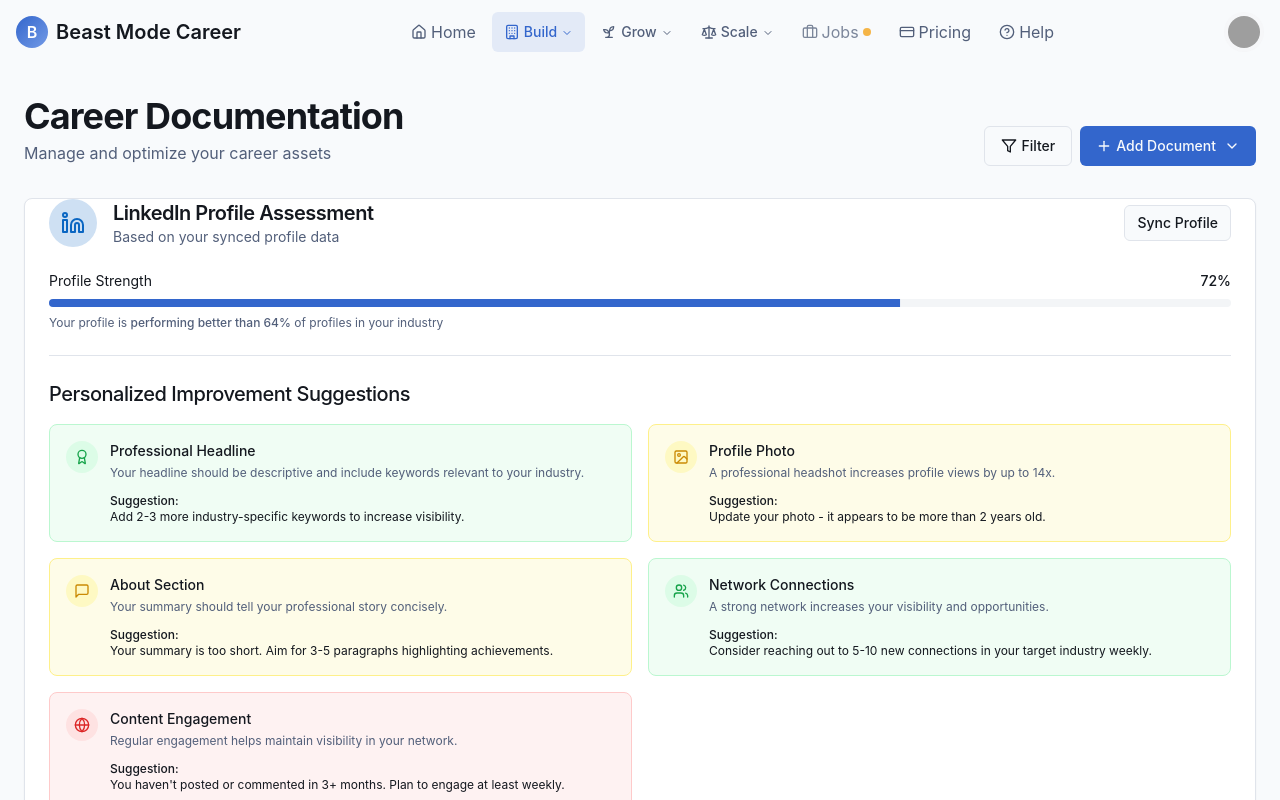
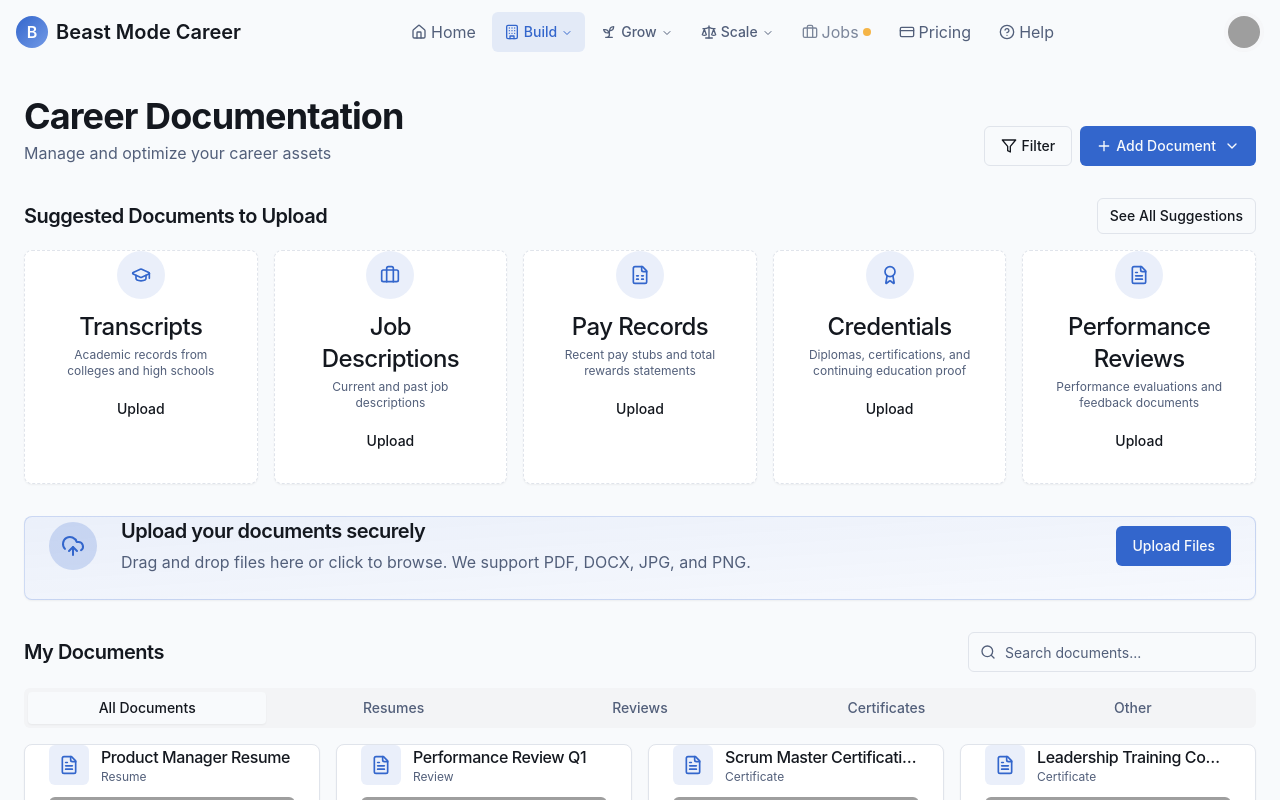
Before and after one commit to YGK13/v1-abandoned-career-beast-mode, a React (Vite) app: page /career-docs in a window 1280 px wide. Built offline with nearby package versions, Linux system fonts and the light colour scheme; grey boxes are pictures that could not be loaded.

Commit message:
feat: Add document upload suggestions
Add suggestions to upload documents on the Career Docs page.
Move LinkedIn Profile Assessment to a separate section.

```diff
--- a/src/App.tsx
+++ b/src/App.tsx
@@ -23,6 +23,7 @@ import ManageEverything from "./pages/ManageEverything";
 import MonetizeExpertise from "./pages/MonetizeExpertise";
 import MonetizePlatformDetails from "./pages/MonetizePlatformDetails";
 import PromoteYourself from "./pages/PromoteYourself";
+import LinkedIn from "./pages/LinkedIn";
 
 const queryClient = new QueryClient();
 
@@ -39,6 +40,7 @@ const App = () => (
               <Route path="/skills" element={<Skills />} />
               <Route path="/skills/:skillName" element={<SkillDetails />} />
               <Route path="/career-docs" element={<CareerDocs />} />
+              <Route path="/linkedin" element={<LinkedIn />} />
               <Route path="/build-business" element={<BuildBusiness />} />
               <Route path="/manage-everything" element={<ManageEverything />} />
               <Route path="/monetize-expertise" element={<MonetizeExpertise />} />
--- a/src/components/Navbar.tsx
+++ b/src/components/Navbar.tsx
@@ -20,7 +20,8 @@ import {
   Link,
   Users,
   DollarSign,
-  Megaphone
+  Megaphone,
+  Linkedin
 } from "lucide-react";
 import { useSubscription } from "@/context/SubscriptionContext";
 import Logo from "./navbar/Logo";
@@ -56,6 +57,7 @@ const Navbar: React.FC = () => {
       icon: Building,
       children: [
         { path: "/career-docs", label: "Career Docs", icon: FileText },
+        { path: "/linkedin", label: "LinkedIn", icon: Linkedin },
         { path: "/build-business", label: "Build Your Business", icon: Factory },
         { path: "/manage-everything", label: "Manage Everything", icon: Users }
       ]
--- /dev/null
+++ b/src/components/career-docs/DocumentUploadSuggestions.tsx
@@ -0,0 +1,63 @@
+
+import React from "react";
+import DashboardCard from "@/components/DashboardCard";
+import { Button } from "@/components/ui/button";
+import { Briefcase, GraduationCap, Award, FileSpreadsheet, FileText } from "lucide-react";
+
+const DocumentUploadSuggestions: React.FC = () => {
+  const suggestedDocuments = [
+    {
+      title: "Transcripts",
+      description: "Academic records from colleges and high schools",
+      icon: GraduationCap
+    },
+    {
+      title: "Job Descriptions",
+      description: "Current and past job descriptions",
+      icon: Briefcase
+    },
+    {
+      title: "Pay Records",
+      description: "Recent pay stubs and total rewards statements",
+      icon: FileSpreadsheet
+    },
+    {
+      title: "Credentials",
+      description: "Diplomas, certifications, and continuing education proof",
+      icon: Award
+    },
+    {
+      title: "Performance Reviews",
+      description: "Performance evaluations and feedback documents",
+      icon: FileText
+    }
+  ];
+
+  return (
+    <div className="mb-8">
+      <div className="flex flex-col sm:flex-row justify-between items-start sm:items-center gap-2 mb-4">
+        <h2 className="text-xl font-semibold">Suggested Documents to Upload</h2>
+        <Button variant="outline" size="sm">See All Suggestions</Button>
+      </div>
+
+      <div className="grid grid-cols-1 sm:grid-cols-2 md:grid-cols-3 lg:grid-cols-5 gap-4">
+        {suggestedDocuments.map((doc, index) => (
+          <DashboardCard key={index} className="border-dashed hover:border-primary/50 transition-colors cursor-pointer h-full">
+            <div className="flex flex-col items-center text-center h-full">
+              <div className="w-12 h-12 rounded-full bg-primary/10 flex items-center justify-center mb-3">
+                <doc.icon size={20} className="text-primary" />
+              </div>
+              <h3 className="font-medium mb-1">{doc.title}</h3>
+              <p className="text-xs text-muted-foreground mb-3">{doc.description}</p>
+              <Button variant="ghost" size="sm" className="mt-auto">
+                Upload
+              </Button>
+            </div>
+          </DashboardCard>
+        ))}
+      </div>
+    </div>
+  );
+};
+
+export default DocumentUploadSuggestions;
--- a/src/components/layout/PageContainer.tsx
+++ b/src/components/layout/PageContainer.tsx
@@ -23,6 +23,10 @@ const PageContainer: React.FC<PageContainerProps> = ({ children }) => {
     // For paths under Build
     if (location.pathname === '/career-docs') {
       return '/build/career-docs';
+    }
+
+    if (location.pathname === '/linkedin') {
+      return '/build/linkedin';
     }
 
     if (location.pathname === '/build-business') {
--- a/src/pages/CareerDocs.tsx
+++ b/src/pages/CareerDocs.tsx
@@ -1,19 +1,17 @@
-
 import React, { useState } from "react";
 import Layout from "@/components/Layout";
 import DashboardCard from "@/components/DashboardCard";
 import DocumentCard from "@/components/DocumentCard";
-import LinkedInProfile from "@/components/career-docs/LinkedInProfile";
 import { Button } from "@/components/ui/button";
 import { Input } from "@/components/ui/input";
 import { Tabs, TabsList, TabsTrigger, TabsContent } from "@/components/ui/tabs";
 import { DropdownMenu, DropdownMenuContent, DropdownMenuItem, DropdownMenuSeparator, DropdownMenuTrigger } from "@/components/ui/dropdown-menu";
-import { Search, Plus, FileText, Upload, Image, ChevronDown, Filter, CloudUpload } from "lucide-react";
+import { Search, Plus, FileText, Upload, Image, ChevronDown, Filter, CloudUpload, FileUp, Briefcase, GraduationCap, Award, FileSpreadsheet } from "lucide-react";
+import DocumentUploadSuggestions from "@/components/career-docs/DocumentUploadSuggestions";
 
 const CareerDocs = () => {
   const [searchQuery, setSearchQuery] = useState("");
 
-  // Mock data
   const documentTypes = [
     { id: "all", name: "All Documents" },
     { id: "resume", name: "Resumes" },
@@ -141,8 +139,7 @@ const CareerDocs = () => {
           </div>
         </header>
 
-        {/* LinkedIn Profile Section */}
-        <LinkedInProfile />
+        <DocumentUploadSuggestions />
 
         <DashboardCard
           className="mb-8 bg-gradient-to-br from-primary/10 to-accent/5 border-primary/20"
--- /dev/null
+++ b/src/pages/LinkedIn.tsx
@@ -0,0 +1,30 @@
+
+import React from "react";
+import Layout from "@/components/Layout";
+import LinkedInProfile from "@/components/career-docs/LinkedInProfile";
+
+const LinkedIn: React.FC = () => {
+  return (
+    <Layout>
+      <div className="page-container">
+        <header className="mb-8">
+          <div className="flex flex-col md:flex-row justify-between md:items-end gap-4">
+            <div>
+              <h1 className="text-4xl font-bold">LinkedIn Profile Optimization</h1>
+              <p className="text-muted-foreground mt-1">
+                Improve your professional presence on the world's largest career network
+              </p>
+            </div>
+          </div>
+        </header>
+
+        {/* LinkedIn Profile Assessment Section */}
+        <LinkedInProfile />
+
+        {/* Future LinkedIn optimization tools can go here */}
+      </div>
+    </Layout>
+  );
+};
+
+export default LinkedIn;
```
